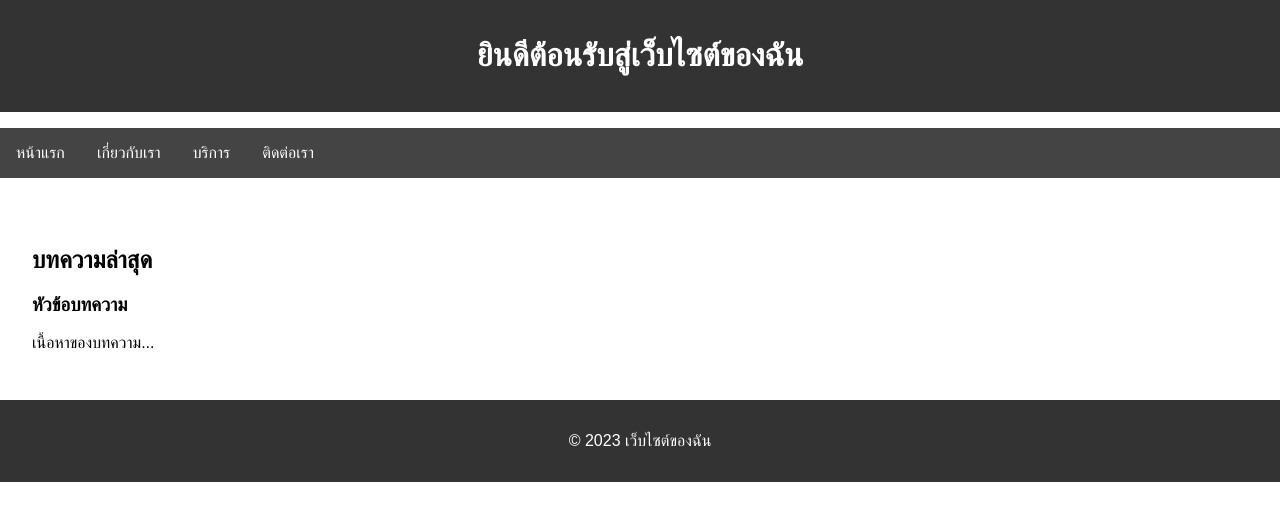
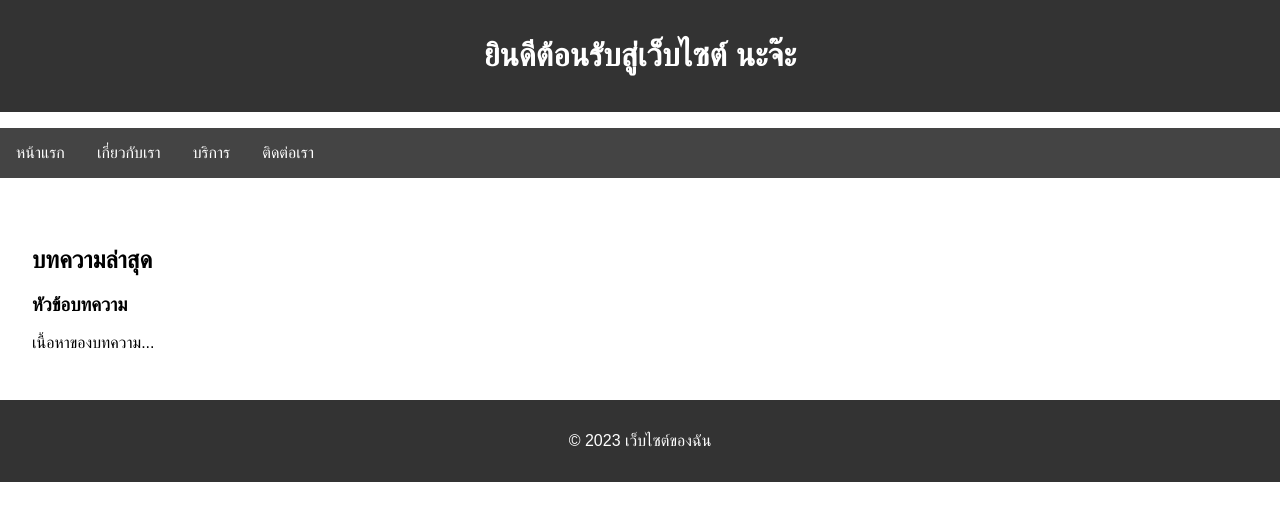
Before and after one commit to mygorn/myweb, a plain HTML site: page index.html in a window 1280 px wide. Drawn offline with Linux system fonts and the light colour scheme.

Commit message:
update text

```diff
--- a/index.html
+++ b/index.html
@@ -8,7 +8,7 @@
 </head>
 <body>
 <header>
-  <h1>ยินดีต้อนรับสู่เว็บไซต์ของฉัน</h1>
+  <h1>ยินดีต้อนรับสู่เว็บไซต์ นะจ๊ะ</h1>
 </header>
 <nav>
   <ul>
```
